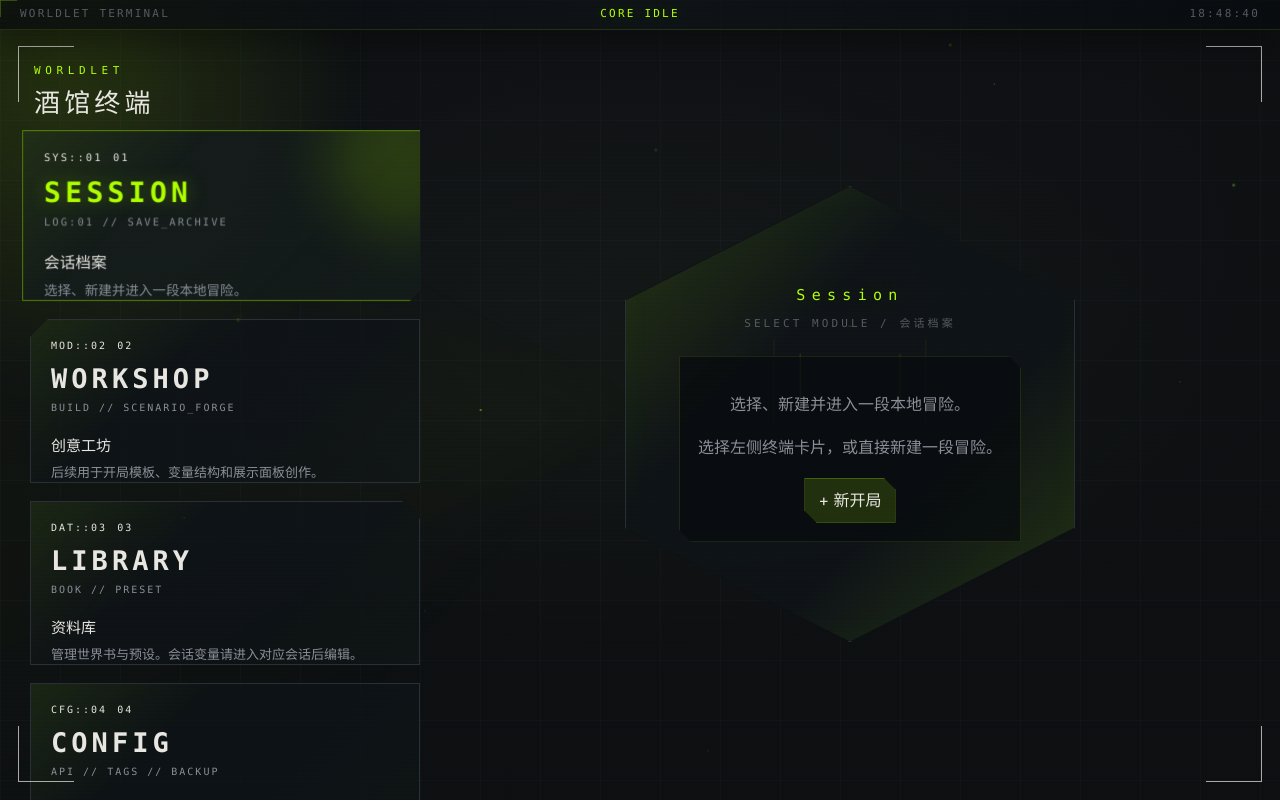
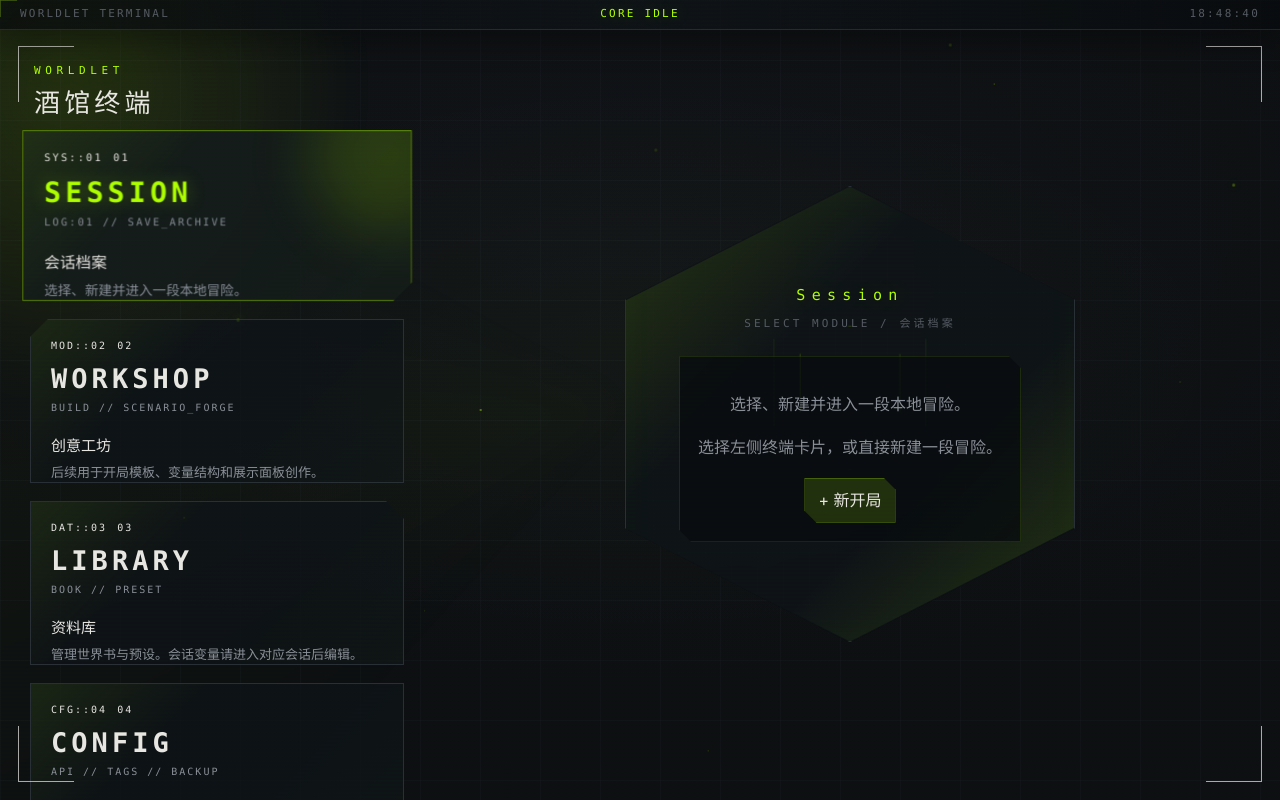
Before and after one commit to a1162512354-debug/worldlet, a React (Vite) app: page / in a window 1280 px wide. Built offline with nearby package versions, Linux system fonts and the light colour scheme.

Commit message:
docs: 更新进度记录 - 布局修复

```diff
--- a/src/styles.css
+++ b/src/styles.css
@@ -179,11 +179,11 @@ input, textarea, select { color: var(--space-text); }
 .space-statusbar span:nth-child(2) { color: var(--color-accent); text-shadow: 0 0 18px var(--color-accent-glow); }
 .space-statusbar span:last-child { justify-self: end; font-variant-numeric: tabular-nums; }
 
-.space-card-column { position: relative; z-index: 2; display: flex; flex-direction: column; gap: 18px; padding: 64px 0 30px 30px; overflow-y: auto; overflow-x: hidden; perspective: 1200px; }
+.space-card-column { position: relative; z-index: 2; display: flex; flex-direction: column; gap: 18px; padding: 64px 16px 30px 30px; overflow-y: auto; perspective: 1200px; }
 .space-brand { display: flex; flex-direction: column; gap: 5px; padding-left: 4px; font-family: var(--font-mono); }
 .space-brand-kicker { color: var(--color-accent); font-size: 11px; letter-spacing: 0.42em; text-shadow: 0 0 22px var(--color-accent-glow); }
 .space-brand strong { font-size: 26px; letter-spacing: 0.16em; }
-.space-nav-card { position: relative; display: flex; min-height: 164px; flex-direction: column; gap: 8px; padding: 20px; overflow: hidden; text-align: left; background: var(--space-surface); border: 1px solid var(--space-border-strong); color: var(--space-text); clip-path: var(--clip-corner); transform-style: preserve-3d; transition: border-color 240ms ease, background 240ms ease, box-shadow 240ms ease, filter 240ms ease; }
+.space-nav-card { position: relative; display: flex; min-height: 164px; flex-direction: column; gap: 8px; padding: 20px; text-align: left; background: var(--space-surface); border: 1px solid var(--space-border-strong); color: var(--space-text); clip-path: var(--clip-corner); transform-style: preserve-3d; transition: border-color 240ms ease, background 240ms ease, box-shadow 240ms ease, filter 240ms ease; }
 .space-nav-card.cut-tl { clip-path: polygon(18px 0, 100% 0, 100% 100%, 0 100%, 0 18px); }
 .space-nav-card.cut-tr { clip-path: polygon(0 0, calc(100% - 18px) 0, 100% 18px, 100% 100%, 0 100%); }
 .space-nav-card.cut-bl { clip-path: polygon(0 0, 100% 0, 100% 100%, 18px 100%, 0 calc(100% - 18px)); }
```
Also changed, not shown: 1 other file (tests, documents, lock files or other folders).
